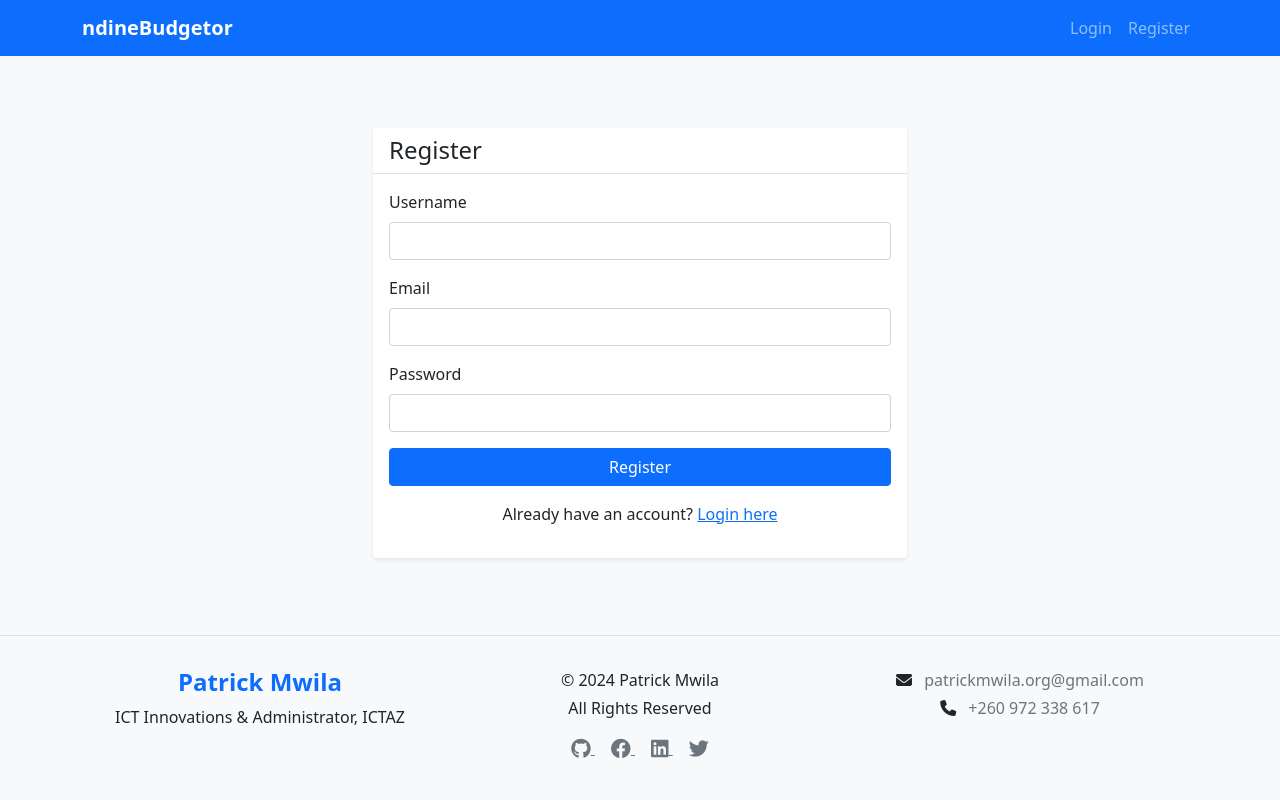
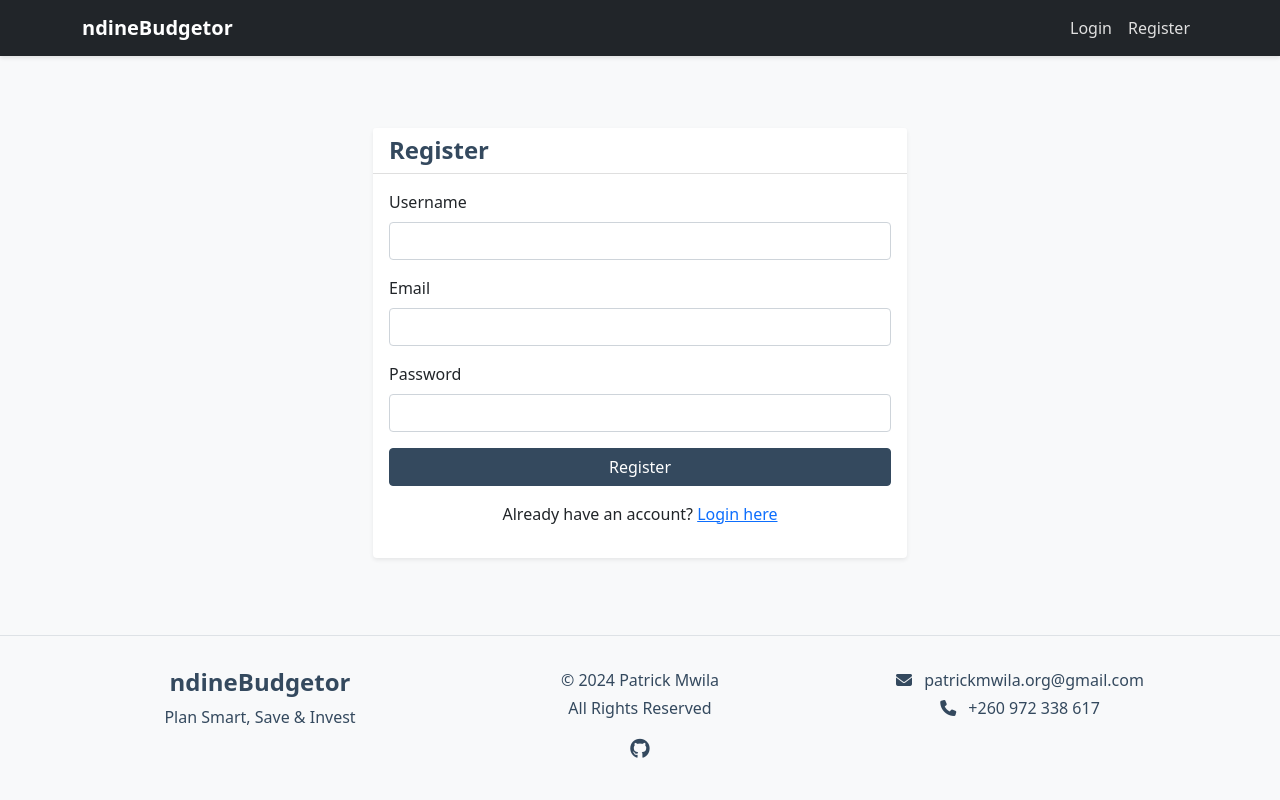
Before and after one commit to patrickmwila/ndineBudgetor, a Flask app: page /register in a window 1280 px wide. Run offline with Flask 3, Linux system fonts and the light colour scheme; some libraries are stand-ins or nearby versions.

Commit message:
Theme update
Updated the theme

```diff
--- a/static/css/style.css
+++ b/static/css/style.css
@@ -2,28 +2,172 @@
 
 body {
     background-color: #f8f9fa;
+    min-height: 100vh;
+    display: flex;
+    flex-direction: column;
+}
+
+/* Navbar styling */
+.navbar {
+    background-color: #212529 !important; /* Override Bootstrap's bg-primary */
+    box-shadow: 0 2px 4px rgba(0, 0, 0, 0.1);
 }
 
 .navbar-brand {
     font-weight: bold;
+    color: #ffffff !important;
 }
 
+.navbar-nav .nav-link {
+    color: #e0e0e0 !important;
+    transition: color 0.3s ease;
+}
+
+.navbar-nav .nav-link:hover {
+    color: #ffffff !important;
+}
+
+.dropdown-menu {
+    background-color: #1a1a1a;
+    border: 1px solid #2d2d2d;
+}
+
+.dropdown-item {
+    color: #e0e0e0 !important;
+}
+
+.dropdown-item:hover {
+    background-color: #2d2d2d;
+    color: #ffffff !important;
+}
+
+/* Headings */
+h1, h2, h3, h4, h5, h6 {
+    color: #34495E;
+    font-weight: 600;
+}
+
+/* Cards */
 .card {
     box-shadow: 0 0.125rem 0.25rem rgba(0, 0, 0, 0.075);
     border: none;
+    transition: transform 0.2s ease, box-shadow 0.2s ease;
+}
+
+.card:hover {
+    transform: translateY(-2px);
+    box-shadow: 0 0.25rem 0.5rem rgba(0, 0, 0, 0.1);
 }
 
 .card-header {
     background-color: white;
     border-bottom: 1px solid rgba(0, 0, 0, 0.125);
+    color: #34495E;
 }
 
+/* Buttons */
+.btn-primary {
+    background-color: #34495E;
+    border-color: #34495E;
+    transition: all 0.3s ease;
+}
+
+.btn-primary:hover {
+    background-color: #2c3e50;
+    border-color: #2c3e50;
+    transform: translateY(-1px);
+}
+
+.btn-danger {
+    transition: all 0.3s ease;
+}
+
+.btn-danger:hover {
+    transform: translateY(-1px);
+}
+
+/* Tables */
 .table th {
     border-top: none;
+    color: #34495E;
+    font-weight: 600;
 }
 
-.fixed-bottom {
-    z-index: 1030;
+/* Footer */
+.footer {
+    background-color: #F8F9FA !important;
+    padding: 2rem 0;
+    margin-top: 3rem;
+    border-top: 1px solid #2d2d2d;
+}
+
+.footer-logo h4 {
+    color: #34495E !important;
+    font-weight: bold;
+}
+
+.footer p {
+    color: #34495E;
+    margin-bottom: 0.5rem;
+}
+
+.social-links {
+    margin-top: 1rem;
+}
+
+.social-links a {
+    color: #34495E !important;
+    transition: color 0.3s ease;
+    margin: 0 0.5rem;
+}
+
+.social-links a:hover {
+    color: #007BFF !important;
+    transform: translateY(-2px);
+}
+
+.footer-contact a {
+    color: #34495E !important;
+    transition: color 0.3s ease;
+}
+
+.footer-contact a:hover {
+    color: #007BFF !important;
+}
+
+/* SweetAlert2 Custom Styling */
+.swal2-popup {
+    border-radius: 1rem;
+}
+
+.swal2-title {
+    color: #34495E !important;
+}
+
+.swal2-confirm {
+    background-color: #34495E !important;
+    border-radius: 0.5rem !important;
+}
+
+.swal2-cancel {
+    border-radius: 0.5rem !important;
+}
+
+/* Animation for alerts */
+.alert {
+    animation: slideIn 0.3s ease-out;
+    border-radius: 0.5rem;
+}
+
+@keyframes slideIn {
+    from {
+        transform: translateY(-100%);
+        opacity: 0;
+    }
+    to {
+        transform: translateY(0);
+        opacity: 1;
+    }
 }
 
 /* Mobile responsiveness */
@@ -40,20 +184,12 @@ body {
     .card-body {
         padding: 1rem;
     }
-}
 
-/* Animation for alerts */
-.alert {
-    animation: slideIn 0.3s ease-out;
-}
+    .footer {
+        text-align: center;
+    }
 
-@keyframes slideIn {
-    from {
-        transform: translateY(-100%);
-        opacity: 0;
-    }
-    to {
-        transform: translateY(0);
-        opacity: 1;
+    .social-links {
+        margin-top: 1.5rem;
     }
 }
--- a/templates/base.html
+++ b/templates/base.html
@@ -185,8 +185,8 @@
             <div class="row text-center justify-content-center">
                 <div class="col-md-4 mb-2">
                     <div class="footer-logo">
-                        <h4 class="mb-2">Patrick Mwila</h4>
-                        <p class="mb-0">ICT Innovations & Administrator, ICTAZ</p>
+                        <h4 class="mb-2">ndineBudgetor</h4>
+                        <p class="mb-0">Plan Smart, Save & Invest</p>
                     </div>
                 </div>
                 <div class="col-md-4 mb-2">
@@ -195,17 +195,8 @@
                         <p class="mb-0">All Rights Reserved</p>
                     </div>
                     <div class="social-links">
-                        <a href="https://github.com/patrickmwila" target="_blank" title="GitHub" class="mx-2">
+                        <a href="https://github.com/patrickmwila/ndineBudgetor.git" target="_blank" title="GitHub" class="mx-2">
                             <i class="fab fa-github fa-lg"></i>
-                        </a>
-                        <a href="https://facebook.com/patrickmwila" target="_blank" title="Facebook" class="mx-2">
-                            <i class="fab fa-facebook fa-lg"></i>
-                        </a>
-                        <a href="https://linkedin.com/in/patrickmwila" target="_blank" title="LinkedIn" class="mx-2">
-                            <i class="fab fa-linkedin fa-lg"></i>
-                        </a>
-                        <a href="https://twitter.com/patrickmwila" target="_blank" title="Twitter" class="mx-2">
-                            <i class="fab fa-twitter fa-lg"></i>
                         </a>
                     </div>
                 </div>
```
